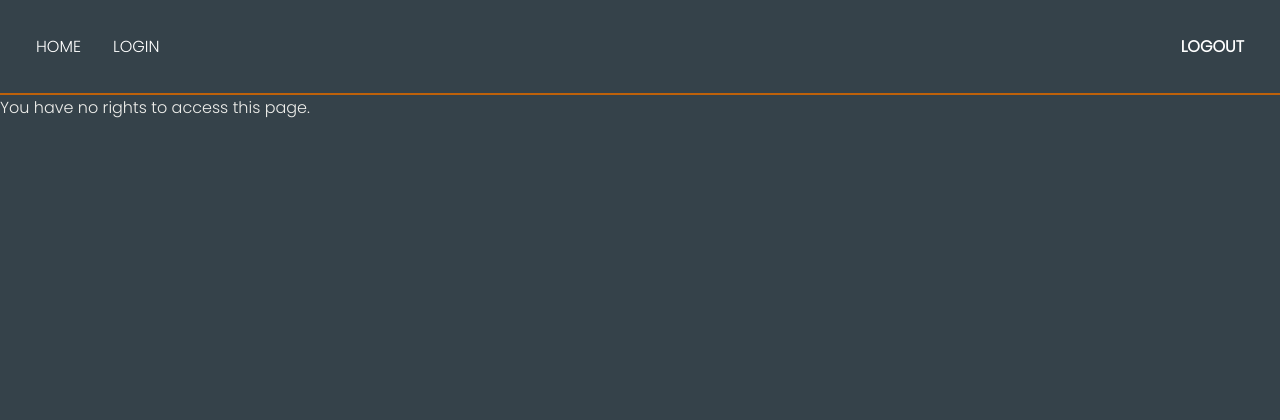
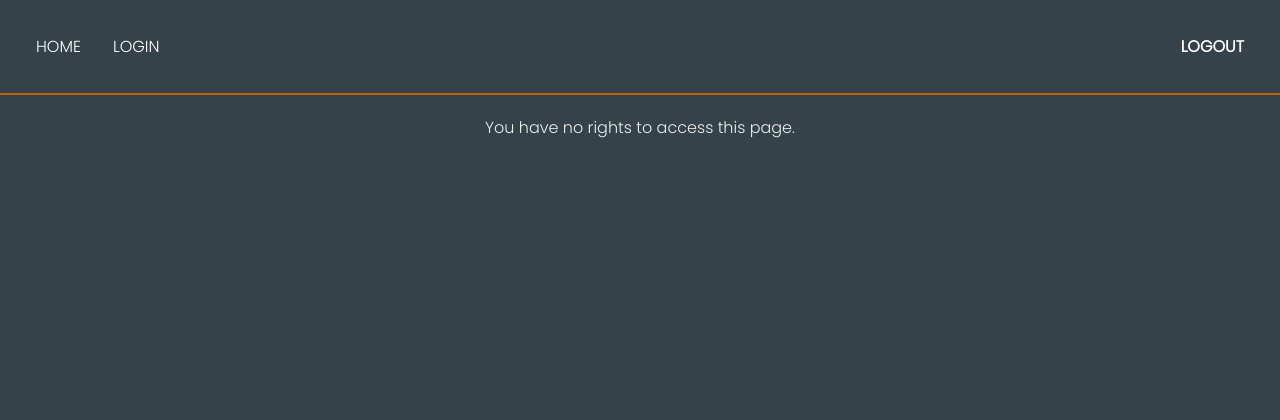
Before and after one commit to karloresetar/Student-Enrollment-System, a Django app: page /adduser/ in a window 1280 px wide. Shown: the top 420 px of the page. Run offline with Django 4.2, Linux system fonts and the light colour scheme.

Commit message:
minor changes

```diff
--- a/myProject/myApp/templates/add_subject.html
+++ b/myProject/myApp/templates/add_subject.html
@@ -28,7 +28,9 @@
 
 {% else %}
 
-    <p>You have no rights to access this page.</p>
+    <div class="main-section">
+        <p>You have no rights to access this page.</p>
+    </div>
 
 {% endif %}
 {% endblock %}
--- a/myProject/myApp/templates/add_user.html
+++ b/myProject/myApp/templates/add_user.html
@@ -28,7 +28,9 @@
 
 {% else %}
 
-    <p>You have no rights to access this page.</p>
+    <div class="main-section">
+        <p>You have no rights to access this page.</p>
+    </div>
 
 {% endif %}
 {% endblock %}
```
